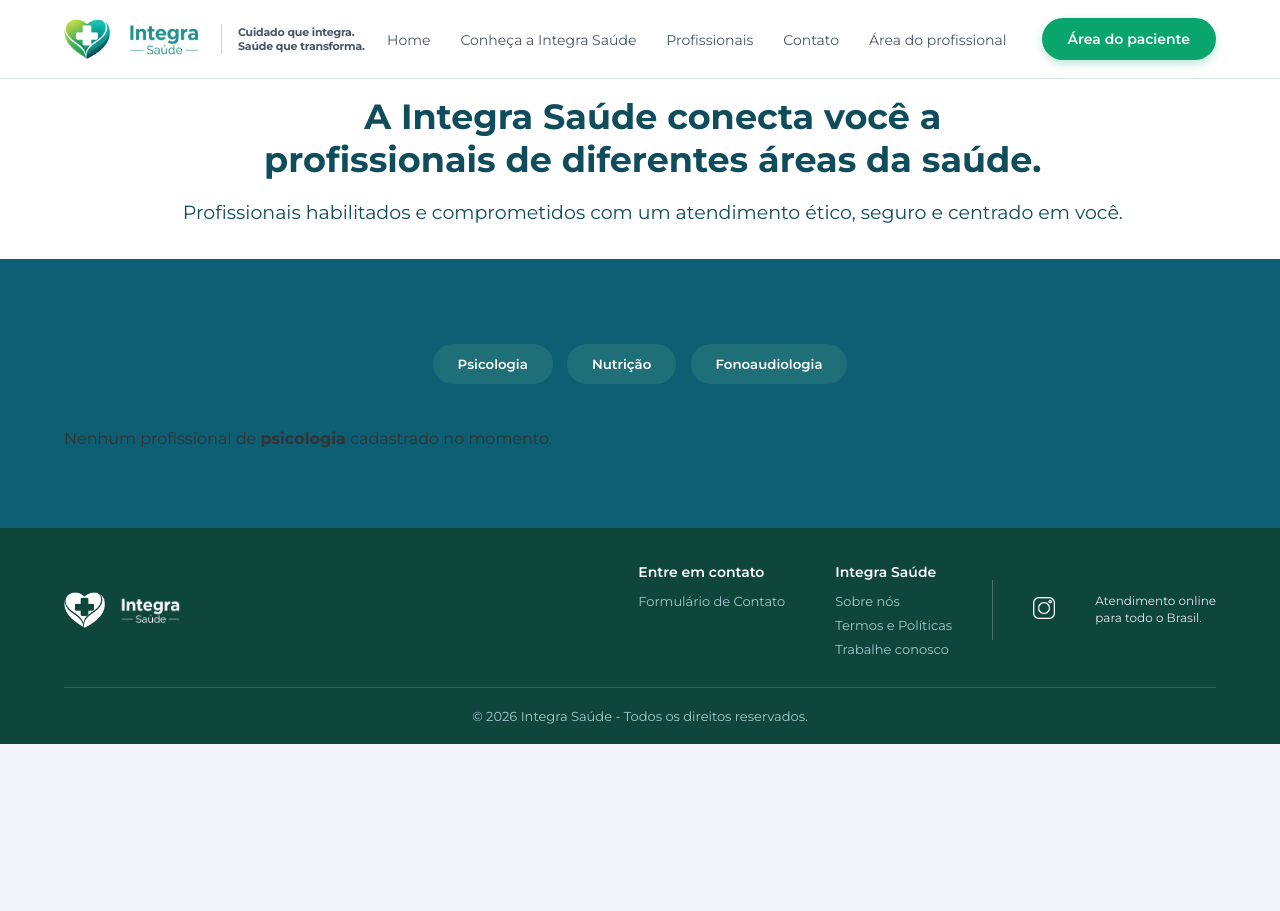
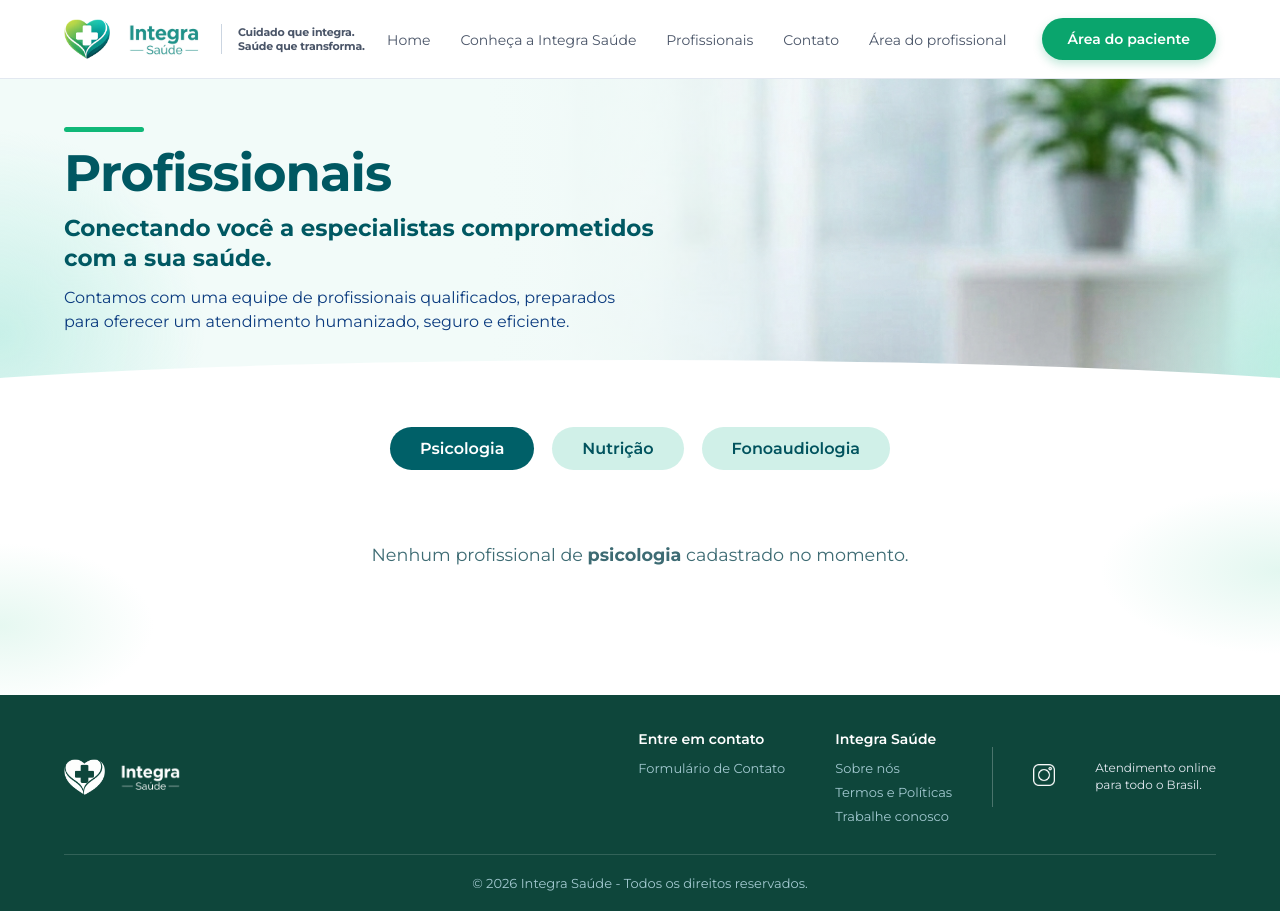
Before and after one commit to SanNiv25/integra-saude, a plain HTML site: page profissionais.html in a window 1280 px wide. Before the commit the page ends 800 px from the top, so only its background shows below. Drawn offline with nearby package versions, Linux system fonts and the light colour scheme; no server answers.

Commit message:
Repaginação da página "Profissionais" 2

```diff
--- a/profissionais.html
+++ b/profissionais.html
@@ -36,33 +36,29 @@
         </div>
     </header>
 
-    <section class="hero3">
-        <div class="container hero-content">
-            <div class="hero-text3">
-                <h1>A Integra Saúde conecta você a<br>profissionais de diferentes áreas da saúde.</h1>
-                <p>Profissionais habilitados e comprometidos com um atendimento ético, seguro e centrado em você.</p>
-
+    <section class="pf-hero">
+        <img src="img/fundo-profissional.jpg" alt="" class="pf-hero-photo">
+        <div class="pf-wrap">
+            <div class="pf-hero-text">
+                <span class="pf-hero-bar"></span>
+                <h1>Profissionais</h1>
+                <p class="pf-hero-sub">Conectando você a especialistas comprometidos<br>com a sua saúde.</p>
+                <p class="pf-hero-desc">Contamos com uma equipe de profissionais qualificados, preparados para oferecer
+                    um atendimento humanizado, seguro e eficiente.</p>
             </div>
         </div>
     </section>
 
-    <section class="profissionais-section">
-        <div class="container">
-
-            <div class="filtros">
-                <button class="filtro-btn" onclick="mostrarEspecialidade('psicologia', this)">Psicologia</button>
-                <button class="filtro-btn" onclick="mostrarEspecialidade('nutricao', this)">Nutrição</button>
-                <button class="filtro-btn" onclick="mostrarEspecialidade('fono', this)">Fonoaudiologia</button>
-            </div>
-            <div class="profissionais-grid" id="profissionaisContainer">
+    <section class="pf-vitrine">
+        <div class="pf-wrap">
+            <div class="pf-tabs">
+                <button class="pf-tab ativo" onclick="mostrarEspecialidade('psicologia', this)">Psicologia</button>
+                <button class="pf-tab" onclick="mostrarEspecialidade('nutricao', this)">Nutrição</button>
+                <button class="pf-tab" onclick="mostrarEspecialidade('fono', this)">Fonoaudiologia</button>
             </div>
 
-
-
+            <div class="pf-grid" id="profissionaisContainer"></div>
         </div>
-
-        </div>
-    </section>
     </section>
 
     <div id="agendaContainer" class="agenda-container">
```
Also changed, not shown: js/script.js.
